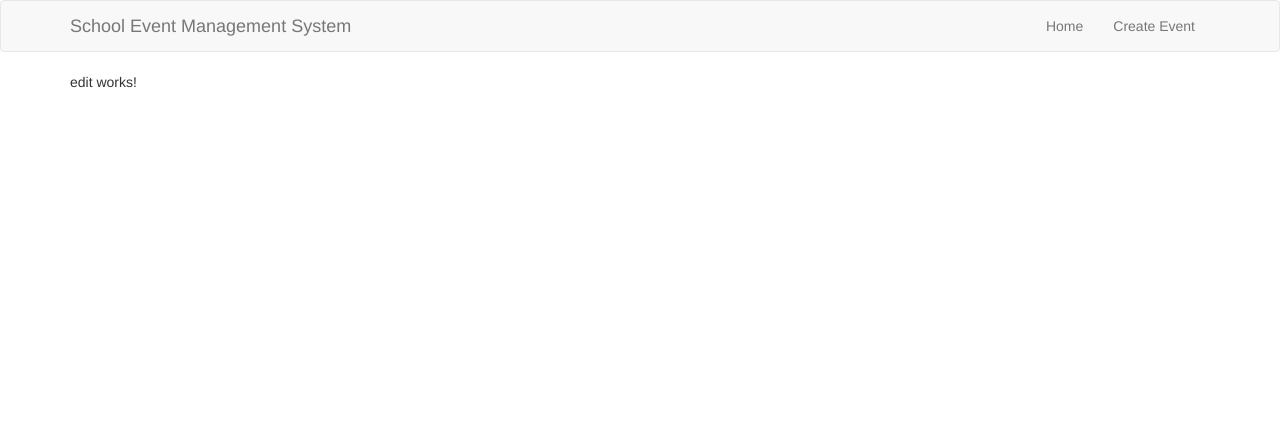
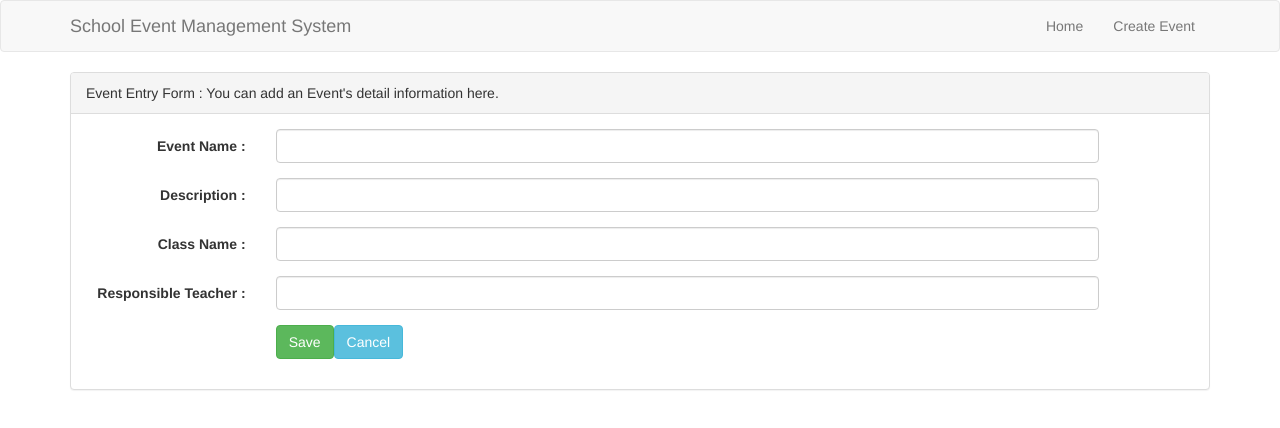
Before and after one commit to shyamTum15/SEBA17_Team_58, an Angular app in the folder SEBA-frontend/: page /edit/1 in a window 1280 px wide. Shown: the top 428 px of the page. Built offline with nearby package versions, Linux system fonts and the light colour scheme; no server answers.

Commit message:
Adding Edit and Show operations for Event

```diff
--- a/SEBA-frontend/src/app/add/add.component.html
+++ b/SEBA-frontend/src/app/add/add.component.html
@@ -1,33 +1,30 @@
-<p>
-  add works!
-</p>
-<br/>
-<!--<div class="panel panel-default">
-  <div class="panel-heading">Employee Entry Form : You can add an employee's detail information into this EMS Apps.</div>
+
+<div class="panel panel-default">
+  <div class="panel-heading">Event Entry Form : You can add an Event's detail information here.</div>
   <div class="panel-body">
-  <form class="form-horizontal" (submit)="addEmployee()">
+  <form class="form-horizontal" (submit)="addEvent()">
   <div class="form-group">
-    <label for="emp_name" class="col-sm-2 control-label">Employee's Full Name : </label>
+    <label for="event_name" class="col-sm-2 control-label">Event Name : </label>
     <div class="col-sm-9">
       <input type="text" class="form-control" [(ngModel)]="model.name" name="name" >
     </div>
   </div>
   <div class="form-group">
-    <label for="position" class="col-sm-2 control-label">Job Position : </label>
+    <label for="description" class="col-sm-2 control-label">Description : </label>
     <div class="col-sm-9">
-      <input type="text" class="form-control" [(ngModel)]="model.position" name="position">
+      <input type="text" class="form-control" [(ngModel)]="model.description" name="description">
     </div>
   </div>
   <div class="form-group">
-    <label for="department" class="col-sm-2 control-label">Department Name : </label>
+    <label for="class" class="col-sm-2 control-label">Class Name : </label>
     <div class="col-sm-9">
-      <input type="text" class="form-control" [(ngModel)]="model.department" name="department">
+      <input type="text" class="form-control" [(ngModel)]="model.class" name="class">
     </div>
   </div>
   <div class="form-group">
-    <label for="salary" class="col-sm-2 control-label">Employee's Salary : </label>
+    <label for="teacher" class="col-sm-2 control-label">Responsible Teacher : </label>
     <div class="col-sm-9">
-      <input type="text" class="form-control" [(ngModel)]="model.salary" name="salary">
+      <input type="text" class="form-control" [(ngModel)]="model.teacher" name="teacher">
     </div>
   </div>
 
@@ -42,4 +39,4 @@
 </form>
 
   </div>
-</div>-->
+</div>
--- a/SEBA-frontend/src/app/add/add.component.ts
+++ b/SEBA-frontend/src/app/add/add.component.ts
@@ -1,4 +1,8 @@
 import { Component, OnInit } from '@angular/core';
+
+import {EventService} from '../event.service';
+import {Event} from '../event';
+import {ActivatedRoute, Params, Router} from '@angular/router';
 
 @Component({
   selector: 'app-add',
@@ -7,9 +11,23 @@ import { Component, OnInit } from '@angular/core';
 })
 export class AddComponent implements OnInit {
 
-  constructor() { }
+  constructor(
+  	  public eventService:EventService,
+      public route:ActivatedRoute,
+      public router:Router
+     ) { }
 
   ngOnInit() {
   }
 
+  model = new Event();
+  addEvent(){
+  	this.eventService.addEvent(this.model)
+  	     .subscribe(()=>this.goBack())
+  }
+
+  goBack(){
+   	this.router.navigate(['/home']);
+   }
+
 }
--- a/SEBA-frontend/src/app/app.module.ts
+++ b/SEBA-frontend/src/app/app.module.ts
@@ -25,7 +25,8 @@ import {EventService} from './event.service';
   imports: [
     BrowserModule,
     AppRoutingModule,
-    HttpModule
+    HttpModule,
+    FormsModule
   ],
   providers: [EventService],
   bootstrap: [AppComponent]
--- a/SEBA-frontend/src/app/edit/edit.component.html
+++ b/SEBA-frontend/src/app/edit/edit.component.html
@@ -1,45 +1,38 @@
-<p>
-  edit works!
-</p>
-<div class="panel panel-default" *ngIf=event>
-  <div class="panel-heading">Event update Form : You can update the detail information of an Event in this page.</div>
+
+<div class="panel panel-default">
+  <div class="panel-heading">Event Entry Form : You can add an Event's detail information here.</div>
   <div class="panel-body">
-    <form class="form-horizontal" *ngIf=event>
+  <form class="form-horizontal" (submit)="updateEvent()">
   <div class="form-group">
-    <label for="emp_name" class="col-sm-2 control-label">Event Name: </label>
+    <label for="event_name" class="col-sm-2 control-label">Event Name : </label>
     <div class="col-sm-9">
-      <p class="form-control">{{event.name}}</p>
+      <input type="text" class="form-control" [(ngModel)]="model.name" name="name" >
     </div>
   </div>
   <div class="form-group">
-    <label for="position" class="col-sm-2 control-label">Description : </label>
+    <label for="description" class="col-sm-2 control-label">Description : </label>
     <div class="col-sm-9">
-     <p class="form-control">{{event.description}}</p>
+      <input type="text" class="form-control" [(ngModel)]="model.description" name="description">
     </div>
   </div>
   <div class="form-group">
-    <label for="department" class="col-sm-2 control-label">Class Name : </label>
+    <label for="class" class="col-sm-2 control-label">Class Name : </label>
     <div class="col-sm-9">
-     <p class="form-control">{{event.class}}</p>
+      <input type="text" class="form-control" [(ngModel)]="model.class" name="class">
     </div>
   </div>
   <div class="form-group">
-    <label for="salary" class="col-sm-2 control-label">Responsible Teacher : </label>
+    <label for="teacher" class="col-sm-2 control-label">Responsible Teacher : </label>
     <div class="col-sm-9">
-      <p class="form-control">{{event.teacher}}</p>
+      <input type="text" class="form-control" [(ngModel)]="model.teacher" name="teacher">
     </div>
   </div>
 
-  <div class="form-group">
-    <label for="id" class="col-sm-2 control-label">Event ID : </label>
-    <div class="col-sm-9">
-      <p class="form-control">{{event._id}}</p>
-    </div>
-  </div>
+
   <div class="form-group">
     <div class="col-sm-offset-2 col-sm-8">
-
-      <a class="btn btn-info" (click)="goBack()">Cancel</a>
+      <button type="submit" class="btn btn-success">Save</button>
+       <a class="btn btn-info" (click)="goBack()">Cancel</a>
     </div>
 
   </div>
--- a/SEBA-frontend/src/app/edit/edit.component.ts
+++ b/SEBA-frontend/src/app/edit/edit.component.ts
@@ -1,4 +1,8 @@
 import { Component, OnInit } from '@angular/core';
+
+import {EventService} from '../event.service';
+import {Event} from '../event';
+import {ActivatedRoute, Params, Router} from '@angular/router';
 
 @Component({
   selector: 'app-edit',
@@ -7,9 +11,34 @@ import { Component, OnInit } from '@angular/core';
 })
 export class EditComponent implements OnInit {
 
-  constructor() { }
+  constructor(
+      public eventService:EventService,
+      public route:ActivatedRoute,
+      public router:Router
+  	) { }
 
   ngOnInit() {
+  	this.getEvent();
   }
 
+  model = new Event();
+  event: Event;
+  getEvent(){
+  	var id = this.route.snapshot.params['id'];
+  	this.eventService.getEvent(id)
+  	      .subscribe(event=>{
+  	      	this.model  = event;
+  	      })
+  }
+
+  updateEvent(){
+  	var id = this.route.snapshot.params['id'];
+  	this.eventService.updateEvent(id,this.model)
+  	     .subscribe(()=>this.goBack())
+  }
+
+   goBack(){
+   	this.router.navigate(['/home']);
+   }
+
 }
--- a/SEBA-frontend/src/app/show/show.component.html
+++ b/SEBA-frontend/src/app/show/show.component.html
@@ -3,25 +3,25 @@
   <div class="panel-body">
     <form class="form-horizontal" *ngIf=event>
   <div class="form-group">
-    <label for="emp_name" class="col-sm-2 control-label">Event Name: </label>
+    <label for="event_name" class="col-sm-2 control-label">Event Name: </label>
     <div class="col-sm-9">
       <p class="form-control">{{event.name}}</p>
     </div>
   </div>
   <div class="form-group">
-    <label for="position" class="col-sm-2 control-label">Description : </label>
+    <label for="description" class="col-sm-2 control-label">Description : </label>
     <div class="col-sm-9">
      <p class="form-control">{{event.description}}</p>
     </div>
   </div>
   <div class="form-group">
-    <label for="department" class="col-sm-2 control-label">Class Name : </label>
+    <label for="class" class="col-sm-2 control-label">Class Name : </label>
     <div class="col-sm-9">
      <p class="form-control">{{event.class}}</p>
     </div>
   </div>
   <div class="form-group">
-    <label for="salary" class="col-sm-2 control-label">Responsible Teacher : </label>
+    <label for="teacher" class="col-sm-2 control-label">Responsible Teacher : </label>
     <div class="col-sm-9">
       <p class="form-control">{{event.teacher}}</p>
     </div>
```
